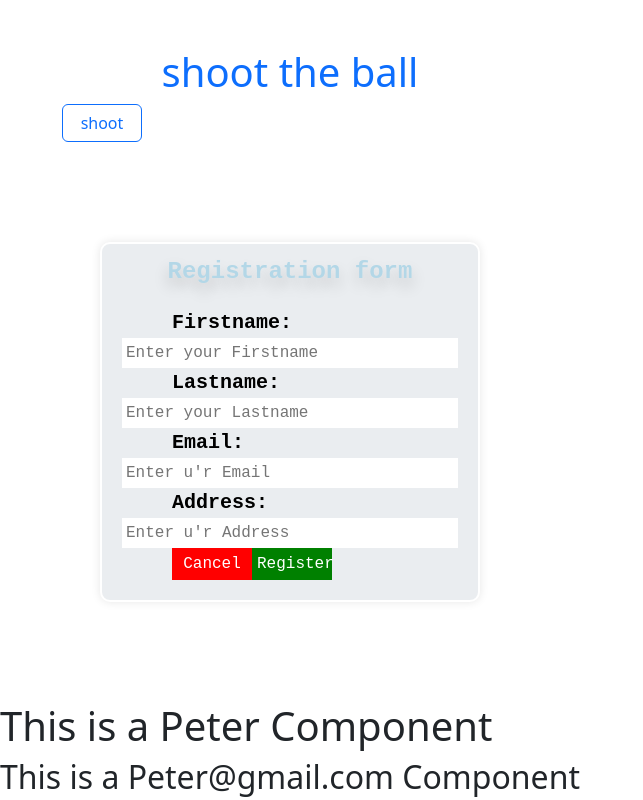
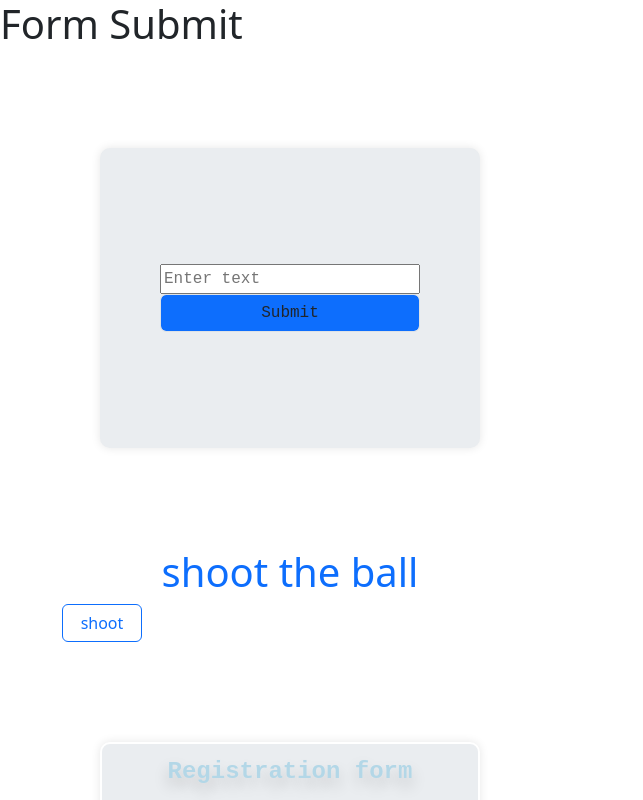
Before and after one commit to justt277/ReactJs, a React (Vite) app in the folder ReactPro/: page / in a window 1280 px wide. Shown: the top 800 px of the page, without its empty margins (0-643 px from the left). Built offline with nearby package versions, Linux system fonts and the light colour scheme.

Commit message:
my eighth commit

```diff
--- a/ReactPro/src/App.jsx
+++ b/ReactPro/src/App.jsx
@@ -1,5 +1,6 @@
 import React from 'react'
 import Greetings from './greetings'
+import Fsubmit from './Fsubmit'
 import  './assets/form.css'
 import Question4 from './Question4'
 import Car from './car'
@@ -11,6 +12,7 @@ import Form from './assets/form'
 const App = () => {
   return (
     <div>
+      <Fsubmit />
        <Football/>
       <Form/>
       <Comp student_name="Peter" email="Peter@gmail.com" age="20" address="India" course="MERN"/>
--- /dev/null
+++ b/ReactPro/src/Fsubmit.jsx
@@ -0,0 +1,23 @@
+import React, {useState} from "react";
+
+export default function Fsubmit() {
+    const [text, setText] = useState("");
+    function Handlesubmit(e){
+        e.preventDefault();
+        alert("Form Submitted"  + text);
+    }
+    return(
+        <div>
+            <h1>Form Submit</h1>
+      <form onSubmit={Handlesubmit}>
+        <input
+        type="text"
+        placeholder="Enter text"
+        value={text}
+        onChange={(e) => setText(e.target.value)}
+        />
+        <input type="submit" className="form-control bg-primary bg-outline-danger"/>
+        </form>
+        </div>
+    )
+}
--- a/package.json
+++ b/package.json
@@ -1,5 +1,6 @@
 {
   "dependencies": {
-    "bootstrap": "^5.3.8"
+    "bootstrap": "^5.3.8",
+    "react-router-dom": "^7.9.4"
   }
 }
```
Also changed, not shown: 1 other file (tests, documents, lock files or other folders).
